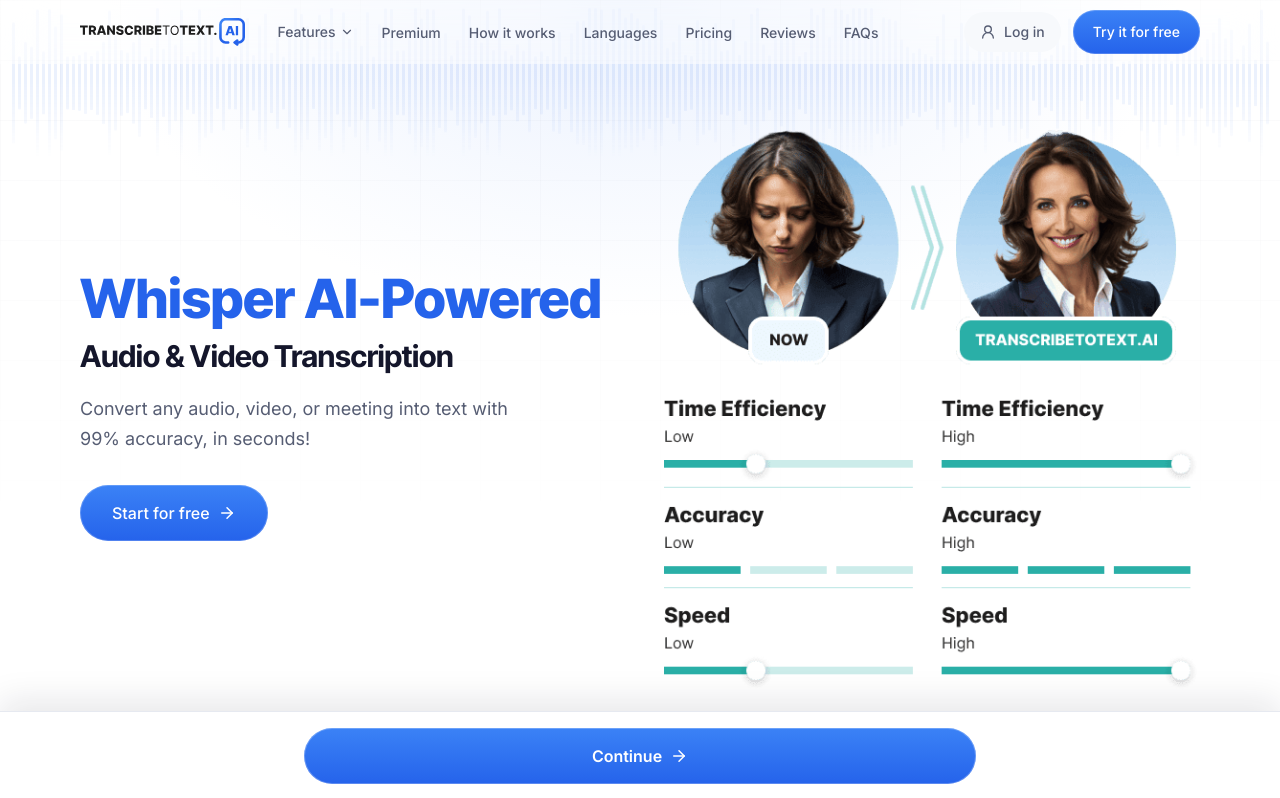
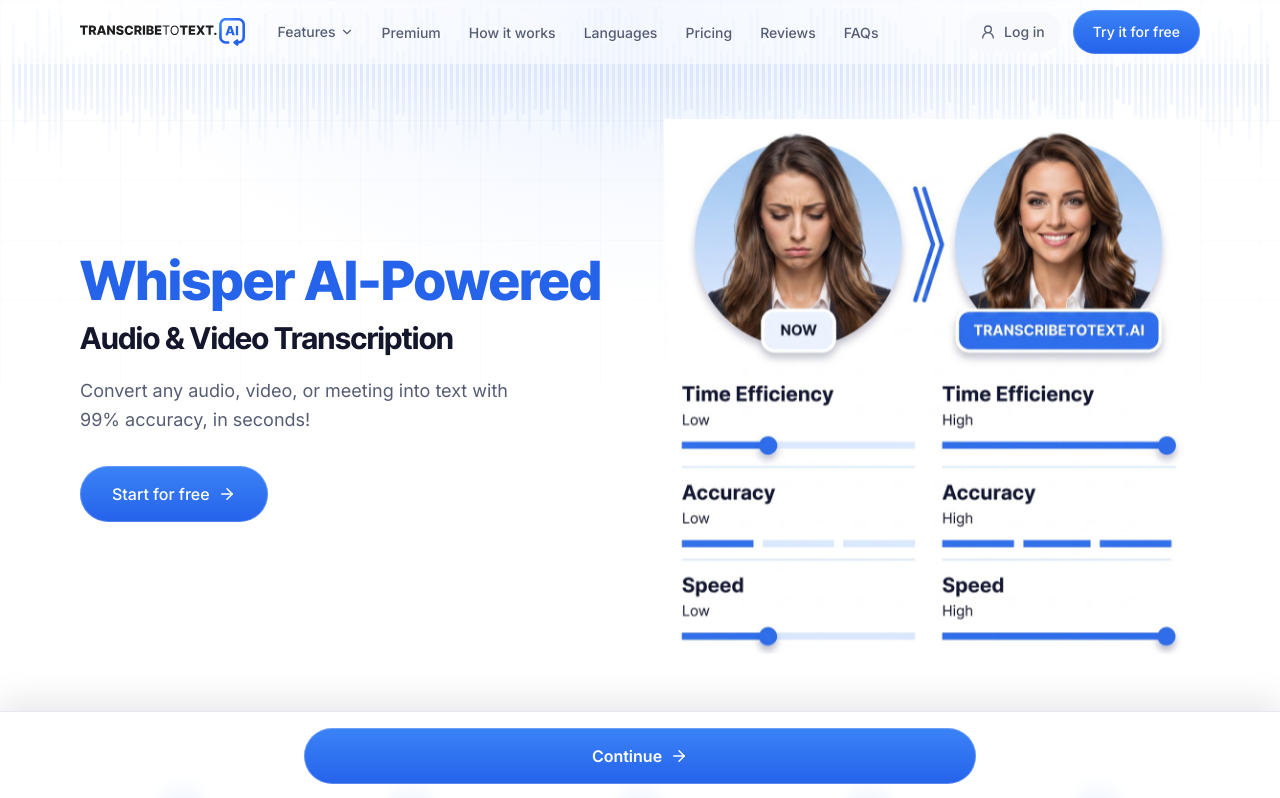
Before and after one commit to Loran2207/transcribetotext-MARKETING-SITE-2, a React (Vite) app: page / in a window 1280 px wide. Shown: the top 798 px of the page. Built offline with nearby package versions, Linux system fonts and the light colour scheme.

Commit message:
feat: regenerated hero comparison image (brand blue, new portrait)
Flow-generated per docs/flow-image-prompts.md prompt 1, downscaled to
1120px. Blended into the hero wash via mix-blend-multiply so the white
JPEG background disappears. Original PNG kept in public/brand.

```diff
--- a/src/components/sections/Hero.tsx
+++ b/src/components/sections/Hero.tsx
@@ -32,7 +32,7 @@
             <motion.img
               src={brand.compareShot}
               alt="Comparison of transcribing now versus with TranscribeToText.AI: time efficiency, accuracy, and speed all rated high"
-              className="w-full max-w-[560px]"
+              className="w-full max-w-[560px] mix-blend-multiply"
               animate={reduceMotion ? undefined : { y: [0, -8, 0] }}
               transition={reduceMotion ? undefined : { duration: 6, repeat: Infinity, ease: "easeInOut" }}
             />
--- a/src/data/assets.ts
+++ b/src/data/assets.ts
@@ -4,7 +4,7 @@
 export const brand = {
   logo: B + "logo.svg",
   heroShot: B + "audio_upload_ui_1b66ce2e3d.png",
-  compareShot: B + "ccae55d6_main_2_3a02f96b84.png",
+  compareShot: B + "hero-compare-v2.jpg",
   guarantee: B + "icon_guarantee_10458fc00f.svg",
   speed: B + "icon_speed_1_a678036734.svg",
   unlimited: B + "icon_unlimited_2_5f0873c17c.svg",
```
Also changed, not shown: public/brand/hero-compare-v2.jpg (added).
